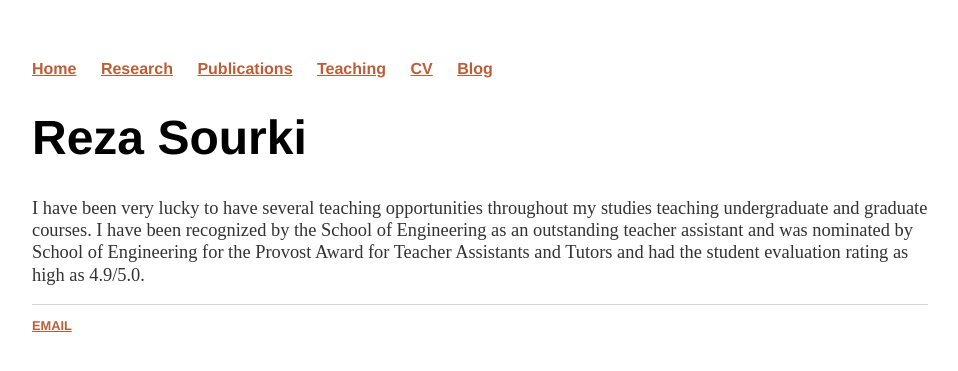
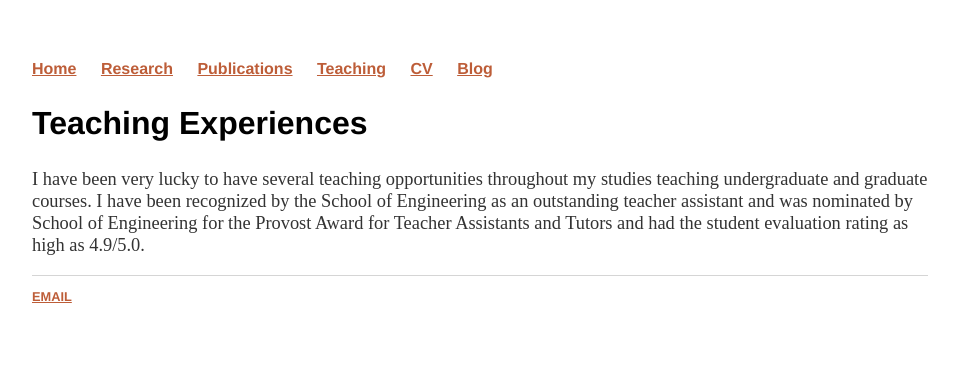
Before and after one commit to rsourki/rsourki.github.io, a Jekyll site: the page built from teaching/index.html, in a window 1280 px wide. Shown: the top 371 px of the page, without its empty margins (160-1118 px from the left). Built offline with Jekyll 4.4.1, drawn with Linux system fonts in a browser that asks for light colours.

Commit message:
Update index.html

```diff
--- a/teaching/index.html
+++ b/teaching/index.html
@@ -3,7 +3,7 @@ layout: default
 title: Teaching - Reza Sourki Webpage
 ---
 <div class="blurb">
-  <h1>Reza Sourki</h1>
+  <h2>Teaching Experiences</h2>
   <p>I have been very lucky to have several teaching opportunities throughout my studies teaching undergraduate and graduate courses.
   I have been recognized by the School of Engineering as an outstanding teacher assistant and was nominated by School of Engineering for the Provost Award for Teacher Assistants and Tutors
   and had the student evaluation rating as high as 4.9/5.0.
```
